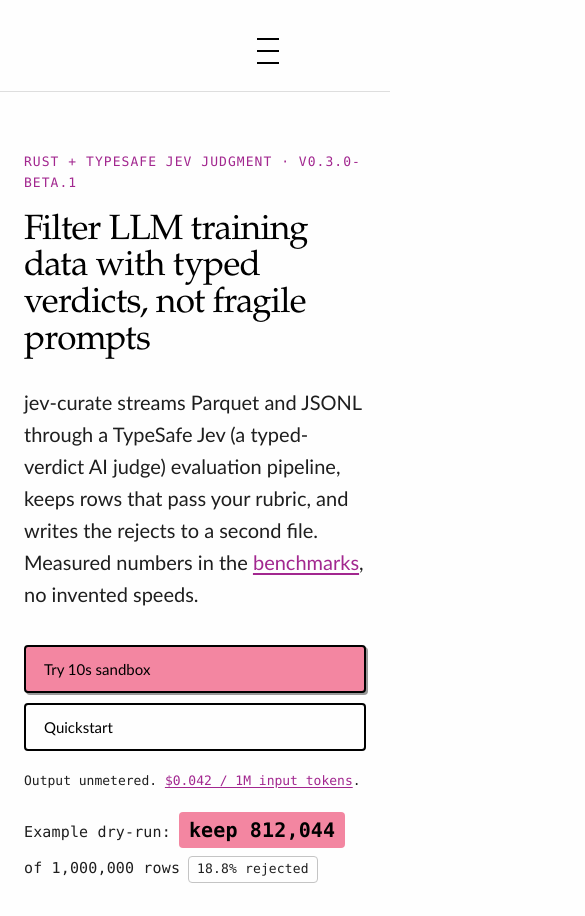
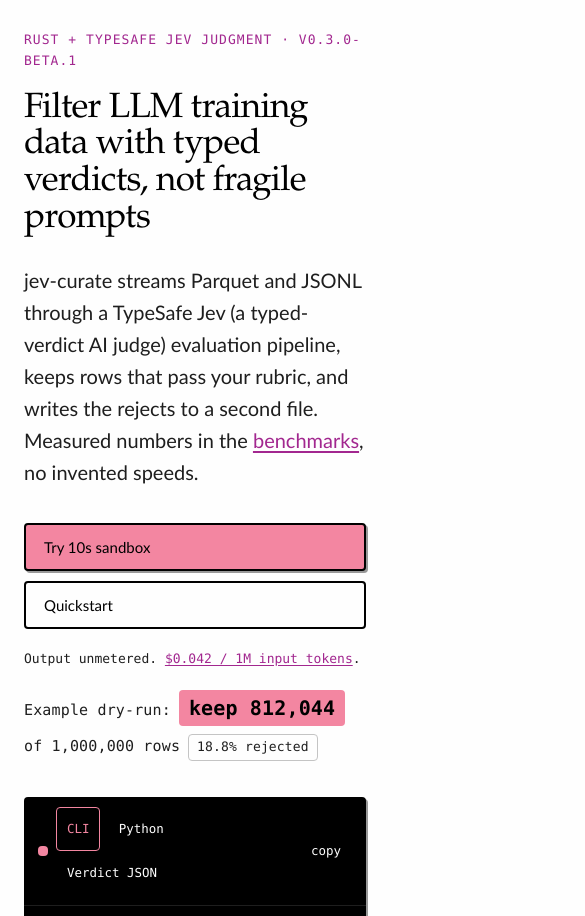
Before and after one commit to AkashPriyadarshii/jev-curate, a plain HTML site: page site/index.html in a window 390 px wide. Shown: the part 111-1027 px from the top of the page, 585 px wide, since content can reach past the window. Drawn offline with Linux system fonts and the light colour scheme; files whose address does not match are found by name.

Commit message:
fix(site): restore dark terminal tab styling and hide desktop nav on mobile

```diff
--- a/site/style.css
+++ b/site/style.css
@@ -807,6 +807,13 @@ h2 {
 .hero-copy-btn,
 .sandbox-out-tab {
   min-height: 44px;
+  padding: 6px 10px;
+  background: transparent;
+  border: 1px solid transparent;
+  border-radius: 4px;
+  font-family: var(--mono);
+  font-size: 0.78rem;
+  cursor: pointer;
   opacity: 1;
   color: var(--substrate);
   touch-action: manipulation;
@@ -815,6 +822,7 @@ h2 {
 .hero-tab[aria-selected="true"],
 .sandbox-out-tab[aria-selected="true"] {
   color: var(--pink);
+  border-color: var(--pink);
 }
 
 #sandbox-preset {
@@ -824,6 +832,8 @@ h2 {
 }
 
 @media (max-width: 960px) {
+  html, body { overflow-x: hidden; }
+  .site-nav { display: none; }
   #sandbox-input {
     font-size: max(16px, 0.82rem);
   }
```
